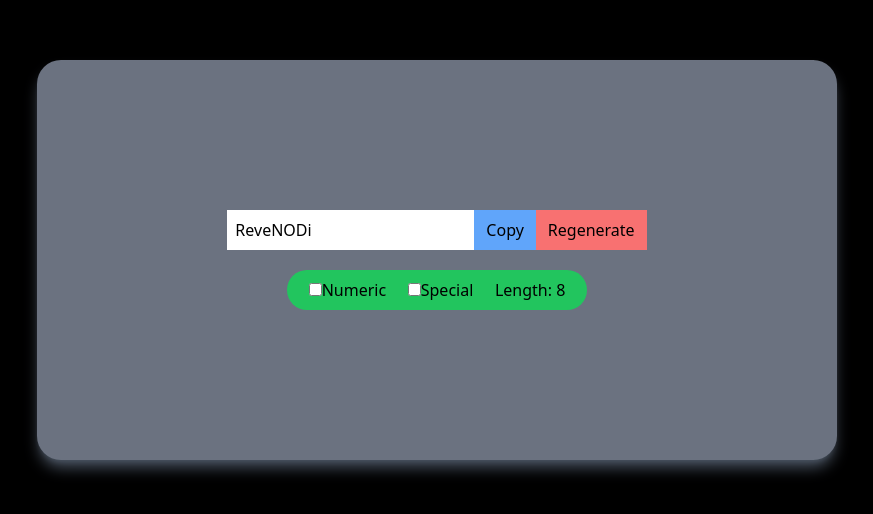
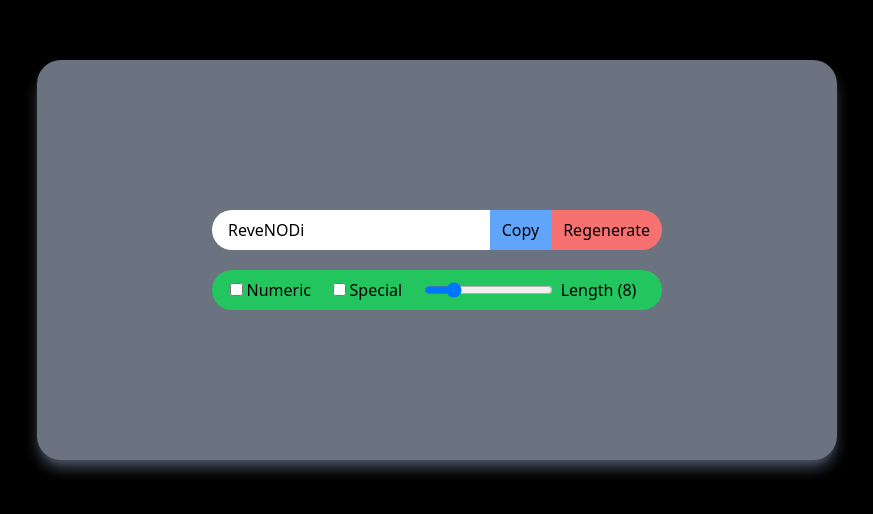
Before and after one commit to sagar-monga/FE_pocs, a React (Vite) app in the folder Learning-React/05-password-generator/: page / in a window 1280 px wide. Shown: the part 140-654 px from the top of the page, without its empty margins (203-1076 px from the left). Built offline with nearby package versions, Linux system fonts and the light colour scheme.

Commit message:
feat: add length paramter

```diff
--- a/Learning-React/05-password-generator/src/App.tsx
+++ b/Learning-React/05-password-generator/src/App.tsx
@@ -8,8 +8,7 @@ import {
 
 function App() {
 	const [password, setPassword] = useState("");
-	// const [length, setLength] = useState(8);
-	const length = 8;
+	const [length, setLength] = useState(8);
 	const [isNumeric, setIsNumeric] = useState(false);
 	const [isSpecial, setIsSpecial] = useState(false);
 
@@ -53,18 +52,18 @@ function App() {
 
 	useEffect(() => {
 		checkPasswordTypeAndGeneratePassword();
-	}, [isNumeric, isSpecial]);
+	}, [isNumeric, isSpecial, length]);
 
 	return (
 		<div className="bg-black w-full h-screen flex justify-center items-center">
 			<div className="bg-gray-500 min-w-[800px] min-h-[400px] rounded-3xl shadow-lg shadow-gray-600 flex flex-col justify-center items-center">
-				<div className="flex">
+				<div className="flex min-w-[450px]">
 					<input
 						type="text"
-						className="bg-white h-full px-2 py-1 min-h-[40px]"
+						className="bg-white h-full px-4 py-1 min-h-[40px] rounded-l-3xl flex-1"
 						value={password}
 						onChange={(event) => setPassword(event.target.value)}
-					></input>
+					/>
 					<button
 						className="outline-none bg-blue-400 px-3 py-1"
 						// Copies state to clipboard
@@ -73,20 +72,20 @@ function App() {
 						Copy
 					</button>
 					<button
-						className="outline-none bg-red-400 px-3 py-1"
+						className="outline-none bg-red-400 px-3 py-1 rounded-r-3xl"
 						onClick={checkPasswordTypeAndGeneratePassword}
 					>
 						Regenerate
 					</button>
 				</div>
-				<div className="bg-green-500 min-w-[300px] min-h-[40px] flex justify-evenly items-center mt-5 rounded-full">
+				<div className="bg-green-500 min-w-[450px] min-h-[40px] flex justify-evenly items-center mt-5 rounded-full">
 					<div className="flex items-baseline">
 						<input
 							type="checkbox"
 							checked={isNumeric}
 							onChange={(event) => setIsNumeric(event.target.checked)}
 						/>
-						<span>Numeric</span>
+						<span className="mx-1">Numeric</span>
 					</div>
 					<div className="flex items-baseline">
 						<input
@@ -94,9 +93,18 @@ function App() {
 							checked={isSpecial}
 							onChange={(event) => setIsSpecial(event.target.checked)}
 						/>
-						<span>Special</span>
+						<span className="mx-1">Special</span>
 					</div>
-					<span>{`Length: ${length}`}</span>
+					<div className="flex items-center">
+						<input
+							type="range"
+							value={length}
+							min={5}
+							max={20}
+							onChange={(event) => setLength(parseInt(event.target.value))}
+						/>
+						<span className="px-2">{`Length (${length})`}</span>
+					</div>
 				</div>
 			</div>
 		</div>
```
